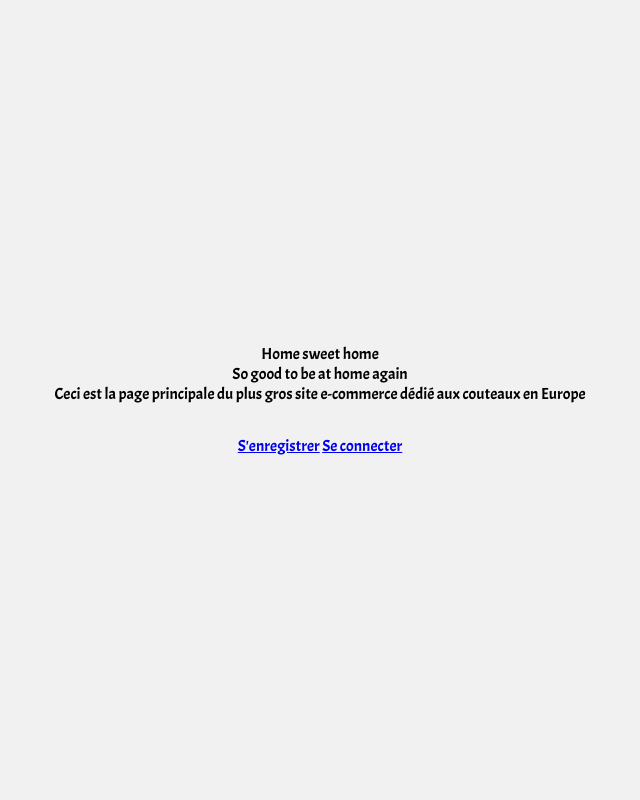
After one commit to yves40/bomerle, a Symfony app: template templates/home.html.twig in a window 1280 px wide. The commit adds this page. Shown: the whole page, without its empty margins (320-960 px from the left). Run offline with Twig, Linux system fonts and the light colour scheme; the template is opened without the code that fills it, so the values that code supplies are empty; some libraries are stand-ins or nearby versions; some web fonts are replaced.

Commit message:
Add a home page for O2 / prod

```diff
--- /dev/null
+++ b/templates/home.html.twig
@@ -0,0 +1,26 @@
+{% extends 'template.html.twig' %}
+
+{% block title %}Home sweet home{% endblock %}
+
+{% block link %}
+    <link rel="stylesheet" href="{{asset('/css/home.css')}}">
+{% endblock %}
+
+{% block body %}
+    <h1>So good to be at home again</h1>
+
+    <p>
+        Ceci est la page principale du plus gros site e-commerce dédié aux couteaux en Europe
+    </p>
+    <div class="navigation yvesestnulencss">
+        <a href="{{path('users.register')}}">S'enregistrer</a>
+        <a href="{{path('users.login')}}">Se connecter</a>
+    </div>
+
+<style>
+.yvesestnulencss {
+    margin-top: 2rem;
+}
+</style>
+
+{% endblock %}
--- a/templates/users/login.html.twig
+++ b/templates/users/login.html.twig
@@ -25,7 +25,7 @@
                 <button type="submit" class="login-button">Se Connecter</button>
             </form>
             <div class="navigation">
-                <a href="./index.html">Accueil</a>
+                <a href="{{path('home')}}">Accueil</a>
                 <a href="{{path('users.register')}}">S'inscrire</a>
             </div>
         </div>
--- a/templates/users/register.html.twig
+++ b/templates/users/register.html.twig
@@ -46,7 +46,7 @@
                 <button type="submit" class="login-button">S'inscrire</button>
             </div>
             <div class="navigation">
-                <a href="#">Accueil</a>
+                <a href="{{path('home')}}">Accueil</a>
                 <a href="{{path('users.login')}}">Se connecter</a>
             </div>
         </div>
```
Also changed, not shown: src/Controller/SiteController.php (added, +17 -0 lines).
